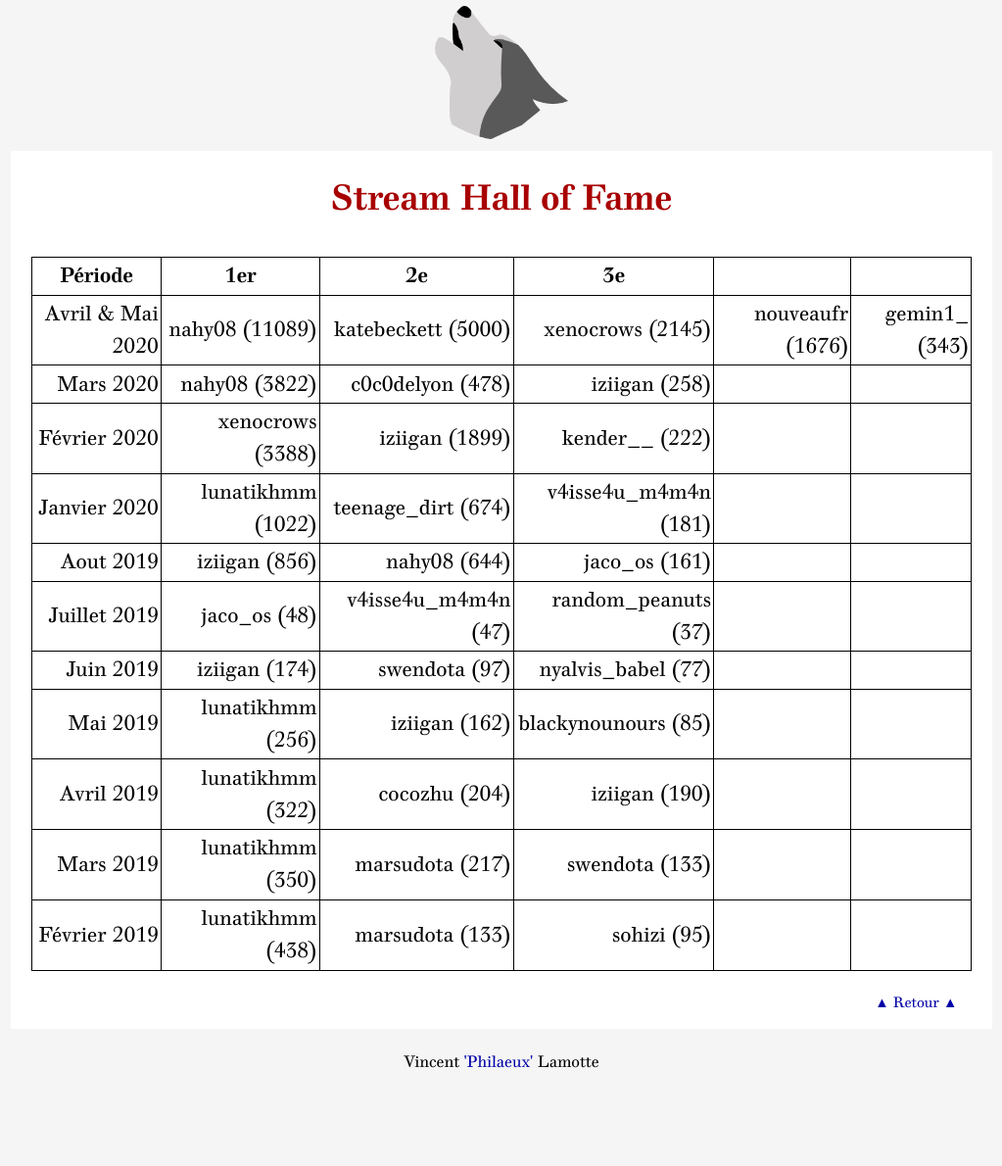
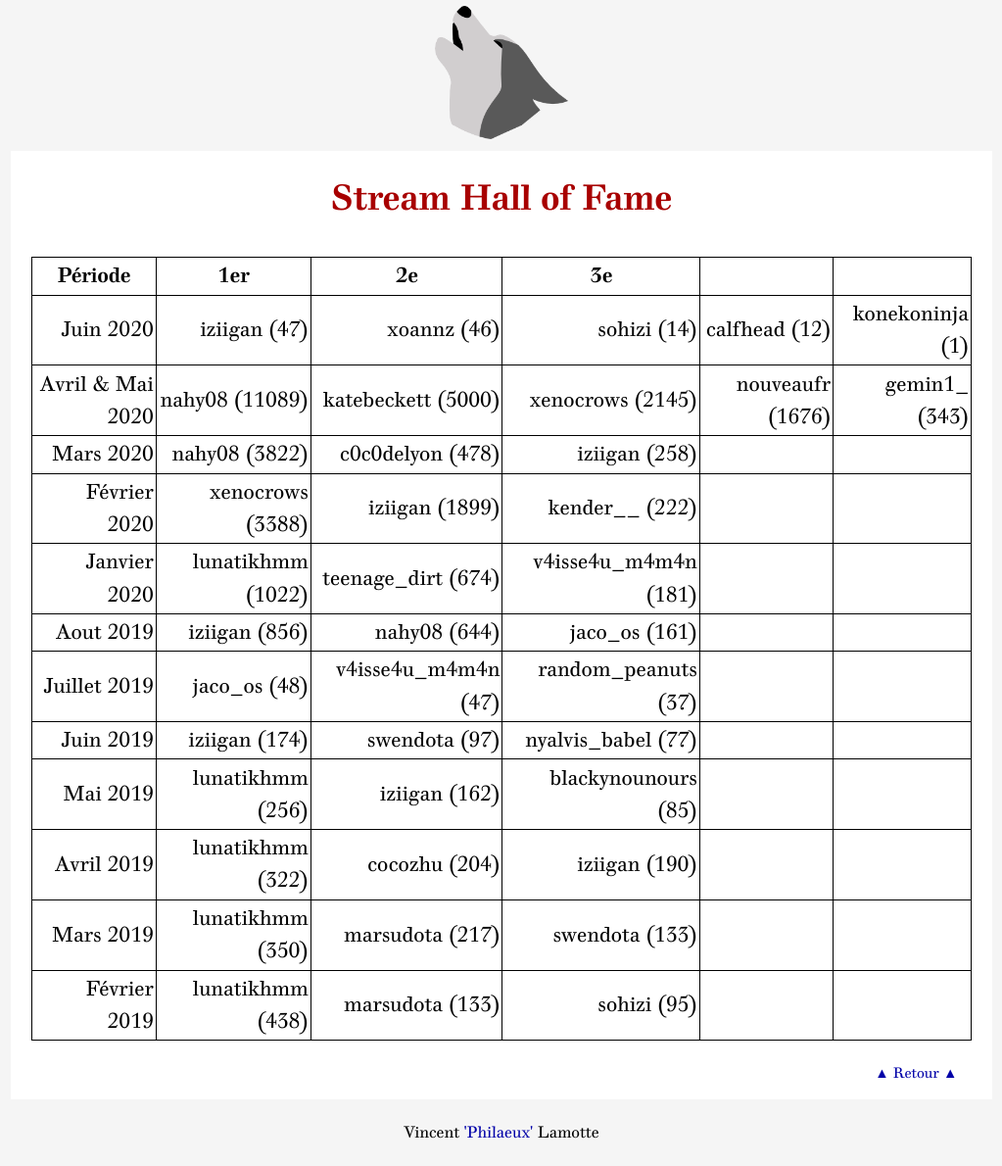
Before and after one commit to Philaeux/philaeux.github.io, a Jekyll site: the page built from hof.md, in a window 1280 px wide. Shown: the whole page at 98% size, without its empty margins (128-1151 px from the left). Built offline with Jekyll 4.4.1, drawn with Linux system fonts in a browser that asks for light colours; before the commit the page ends 1118 px from its top, so only the background shows below that.

Commit message:
Juin HOF

```diff
--- a/hof.md
+++ b/hof.md
@@ -5,6 +5,7 @@ title: Stream Hall of Fame
 
 | Période | 1er | 2e | 3e |
 |-------|--------|---------|
+| Juin 2020 | iziigan (47) | xoannz (46) | sohizi (14) | calfhead (12) | konekoninja (1) |
 | Avril & Mai 2020 | nahy08 (11089) | katebeckett (5000) | xenocrows (2145) | nouveaufr (1676) | gemin1_ (343) |
 | Mars 2020 | nahy08 (3822) | c0c0delyon (478) | iziigan (258) |
 | Février 2020 | xenocrows (3388) | iziigan (1899) | kender__ (222) |
```
